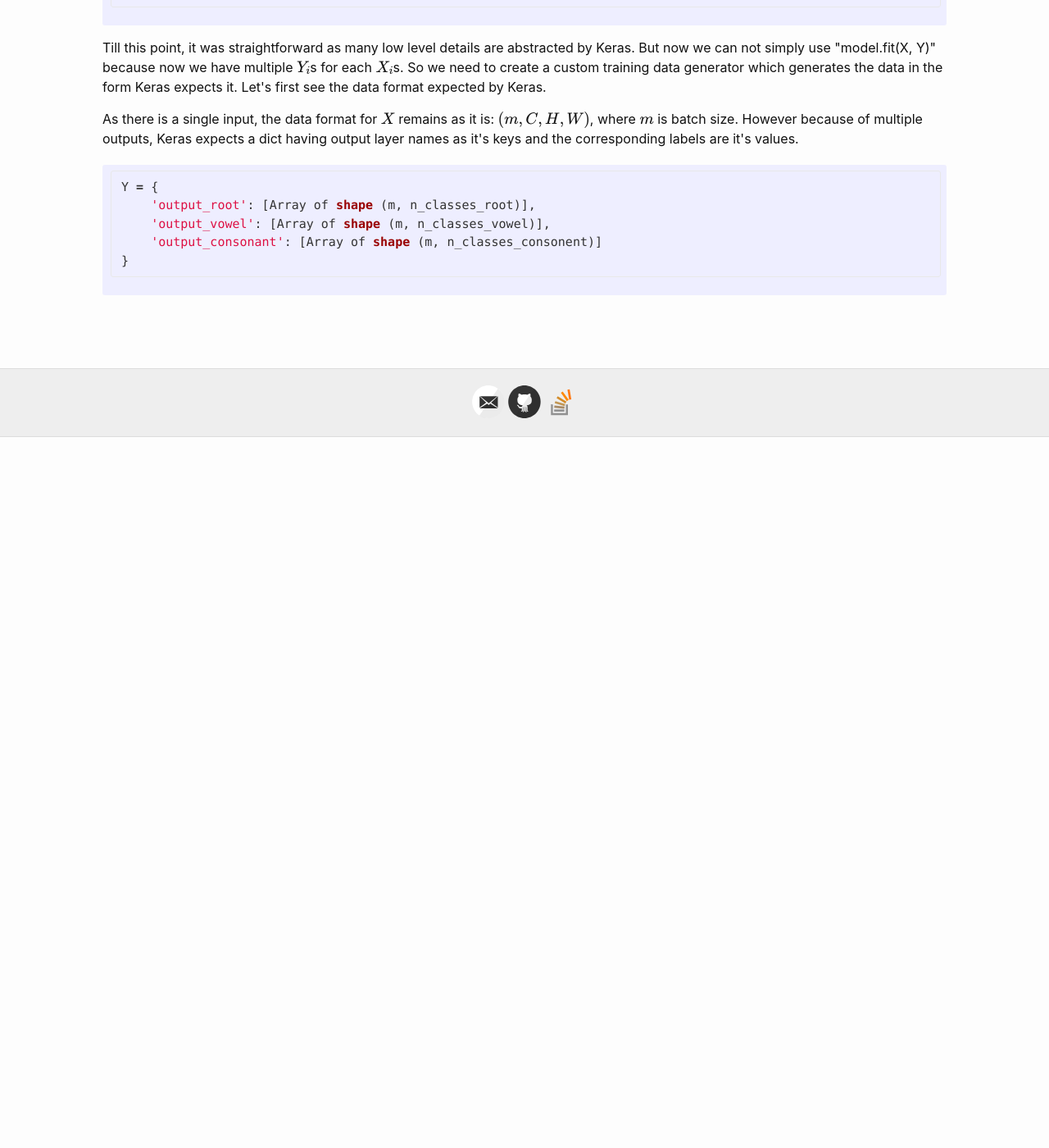
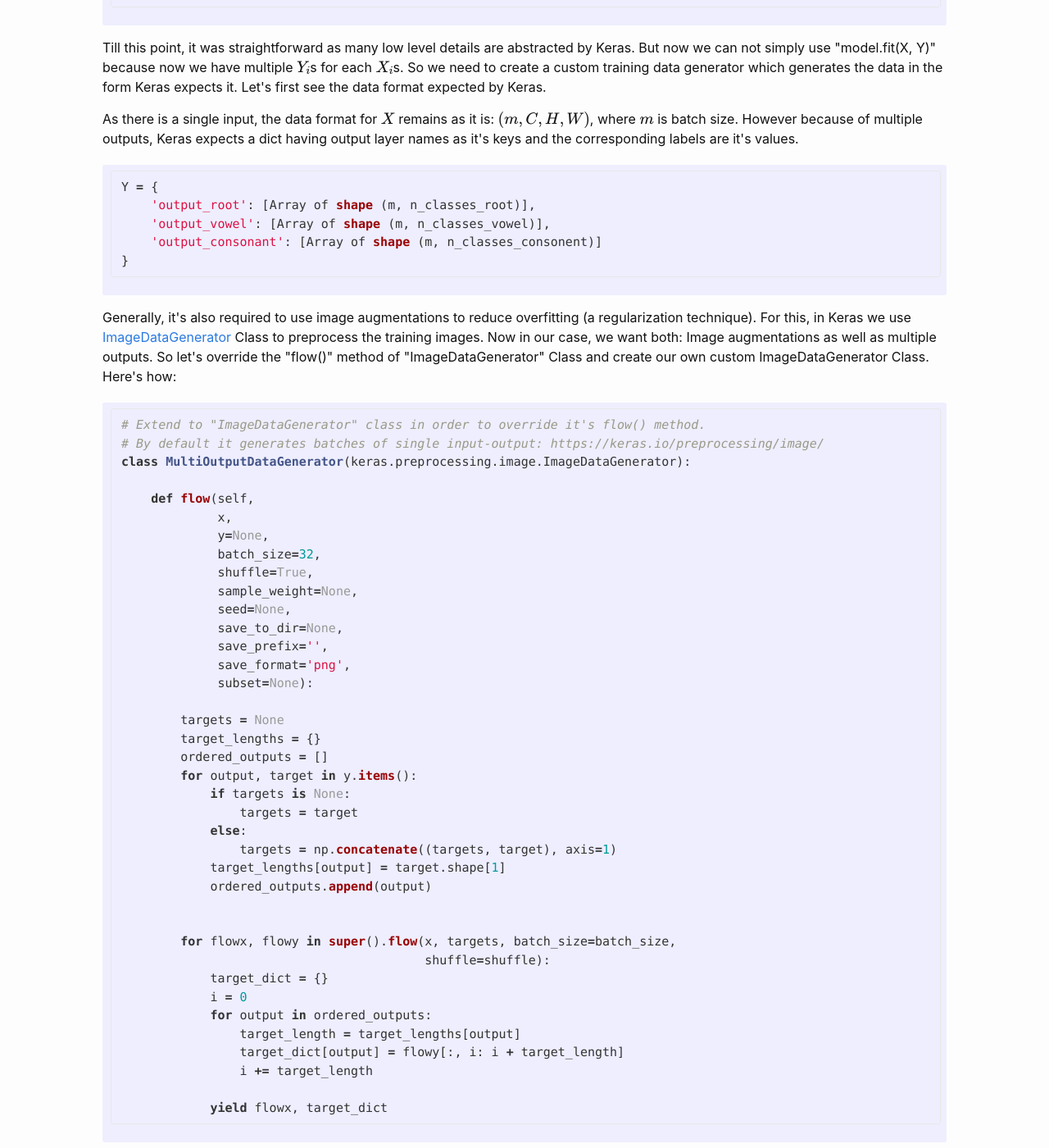
Before and after one commit to Kaushal28/kaushal28.github.io, a Jekyll site: the page built from _posts/2020-03-29-Building-Multi-Output-CNN-with-Keras.html, in a window 1280 px wide and 1400 px high, scrolled down 3629 px. Shown: the whole window at 82% size. Built offline with Jekyll 4.4.1, drawn with Linux system fonts in a browser that asks for light colours; formulas are drawn with MathJax 3; comment, search, counter and statistics services are not loaded; before the commit the page ends 4162 px from its top, so only the background shows below that.

Commit message:
Update 2020-03-29-Building-Multi-Output-CNN-with-Keras.html

```diff
--- a/_posts/2020-03-29-Building-Multi-Output-CNN-with-Keras.html
+++ b/_posts/2020-03-29-Building-Multi-Output-CNN-with-Keras.html
@@ -159,6 +159,50 @@ Y = {
 }
 {% endhighlight %}
 
+<p> Generally, it's also required to use image augmentations to reduce overfitting (a regularization technique). For this, in Keras we use <a href="http://keras.io/preprocessing/image/"> ImageDataGenerator </a> Class to preprocess the training images. Now in our case, we want both: Image augmentations as well as multiple outputs. So let's override the "flow()" method of "ImageDataGenerator" Class and create our own custom ImageDataGenerator Class. Here's how: </p>
+
+{% highlight python %}
+
+# Extend to "ImageDataGenerator" class in order to override it's flow() method.
+# By default it generates batches of single input-output: https://keras.io/preprocessing/image/
+class MultiOutputDataGenerator(keras.preprocessing.image.ImageDataGenerator):
+
+    def flow(self,
+             x,
+             y=None,
+             batch_size=32,
+             shuffle=True,
+             sample_weight=None,
+             seed=None,
+             save_to_dir=None,
+             save_prefix='',
+             save_format='png',
+             subset=None):
+
+        targets = None
+        target_lengths = {}
+        ordered_outputs = []
+        for output, target in y.items():
+            if targets is None:
+                targets = target
+            else:
+                targets = np.concatenate((targets, target), axis=1)
+            target_lengths[output] = target.shape[1]
+            ordered_outputs.append(output)
+
+
+        for flowx, flowy in super().flow(x, targets, batch_size=batch_size,
+                                         shuffle=shuffle):
+            target_dict = {}
+            i = 0
+            for output in ordered_outputs:
+                target_length = target_lengths[output]
+                target_dict[output] = flowy[:, i: i + target_length]
+                i += target_length
+
+            yield flowx, target_dict
+
+{% endhighlight %}
 
 
 <br>
```
